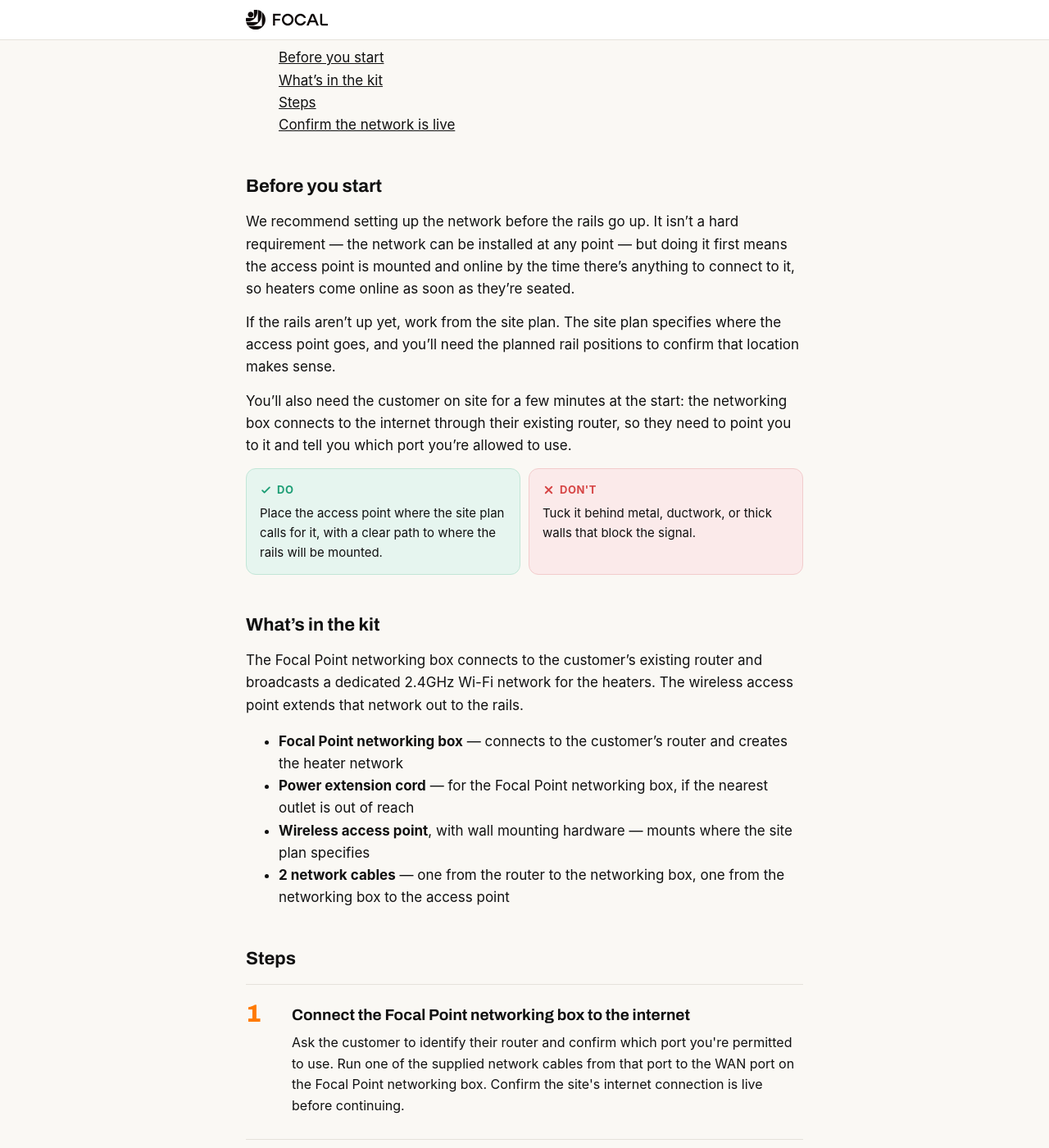
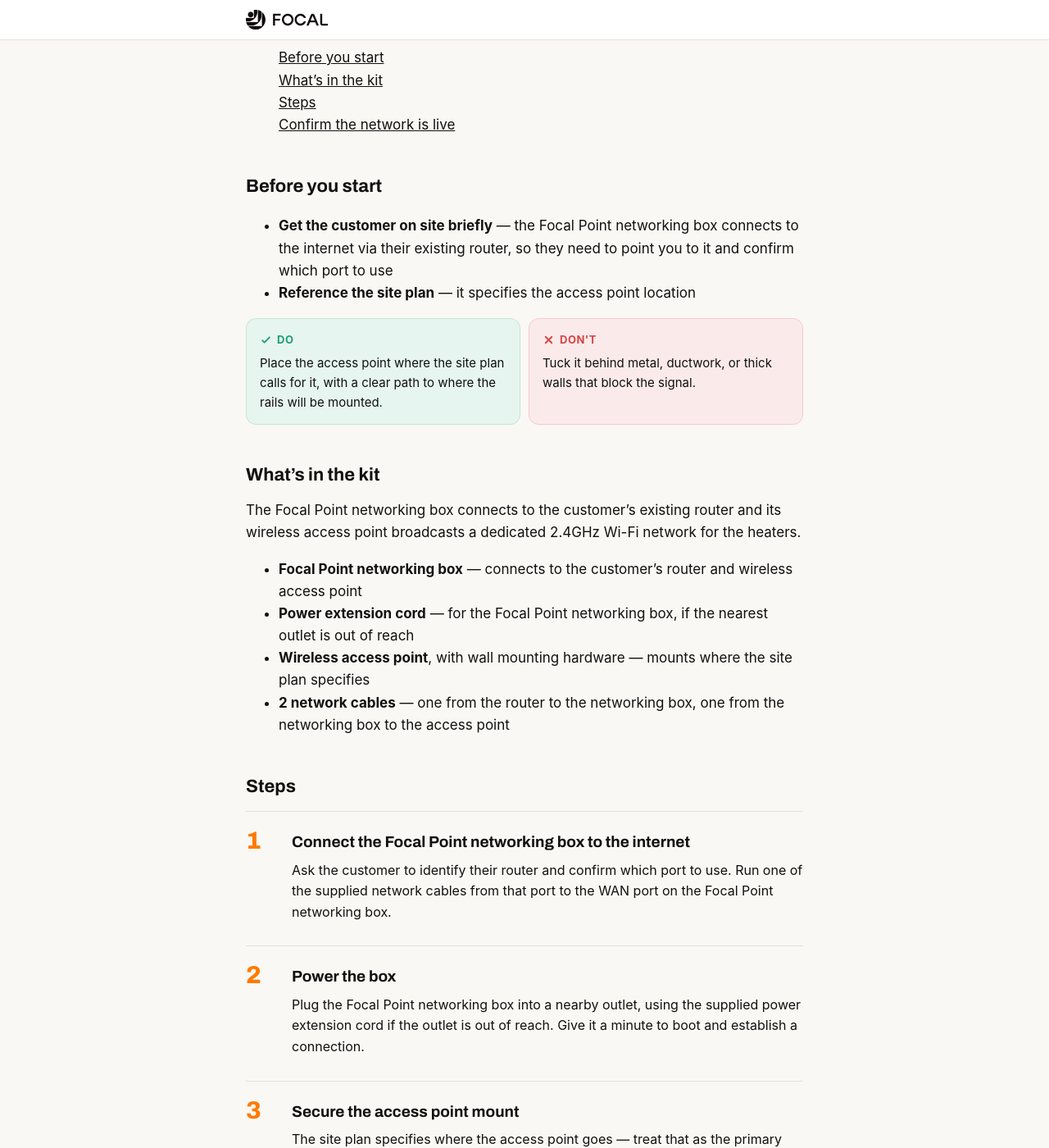
Before and after one commit to BeamT/external-docs, a Jekyll site: the page built from _guides/network-setup.md, in a window 1280 px wide and 1400 px high, scrolled down 225 px. Shown: the whole window at 82% size. Built offline with Jekyll 4.4.1, drawn with Linux system fonts in a browser that asks for light colours; some web fonts are replaced; some of the changed text lies outside the part shown.

Commit message:
control and network

```diff
--- a/_guides/network-setup.md
+++ b/_guides/network-setup.md
@@ -16,39 +16,36 @@
 
 ## Before you start
 
-We recommend setting up the network before the rails go up. It isn't a hard requirement — the network can be installed at any point — but doing it first means the access point is mounted and online by the time there's anything to connect to it, so heaters come online as soon as they're seated.
-
-If the rails aren't up yet, work from the site plan. The site plan specifies where the access point goes, and you'll need the planned rail positions to confirm that location makes sense.
-
-You'll also need the customer on site for a few minutes at the start: the networking box connects to the internet through their existing router, so they need to point you to it and tell you which port you're allowed to use.
+- **Get the customer on site briefly** — the Focal Point networking box connects to the internet via their existing router, so they need to point you to it and confirm which port to use
+- **Reference the site plan** — it specifies the access point location
 
 {% include dodont.html do="Place the access point where the site plan calls for it, with a clear path to where the rails will be mounted." dont="Tuck it behind metal, ductwork, or thick walls that block the signal." %}
 
 ## What's in the kit
 
-The Focal Point networking box connects to the customer's existing router and broadcasts a dedicated 2.4GHz Wi-Fi network for the heaters. The wireless access point extends that network out to the rails.
+The Focal Point networking box connects to the customer's existing router and its wireless access point broadcasts a dedicated 2.4GHz Wi-Fi network for the heaters.
 
-- **Focal Point networking box** — connects to the customer's router and creates the heater network
+- **Focal Point networking box** — connects to the customer's router and wireless access point
 - **Power extension cord** — for the Focal Point networking box, if the nearest outlet is out of reach
 - **Wireless access point**, with wall mounting hardware — mounts where the site plan specifies
 - **2 network cables** — one from the router to the networking box, one from the networking box to the access point
 
 ## Steps
 
-{% include step.html number="1" title="Connect the Focal Point networking box to the internet" body="Ask the customer to identify their router and confirm which port you're permitted to use. Run one of the supplied network cables from that port to the WAN port on the Focal Point networking box. Confirm the site's internet connection is live before continuing." %}
+{% include step.html number="1" title="Connect the Focal Point networking box to the internet" body="Ask the customer to identify their router and confirm which port to use. Run one of the supplied network cables from that port to the WAN port on the Focal Point networking box." %}
 
 {% include step.html number="2" title="Power the box" body="Plug the Focal Point networking box into a nearby outlet, using the supplied power extension cord if the outlet is out of reach. Give it a minute to boot and establish a connection." %}
 
-{% include step.html number="3" title="Mount the access point bracket" body="The site plan specifies where the access point goes — treat that as the primary location. Fix the wall mounting hardware there, keeping the bracket away from large metal surfaces. Only deviate if the planned spot is physically unworkable, and note the change on the plan." %}
+{% include step.html number="3" title="Secure the access point mount" body="The site plan specifies where the access point goes — treat that as the primary location. Fasten the wall mount there and only deviate if the planned spot is physically unworkable, and note the change on the plan." %}
 
-{% include step.html number="4" title="Attach the access point" body="Slide the access point onto its mount and run the second network cable back to the Focal Point networking box. Wait for its status light to show it's online." %}
+{% include step.html number="4" title="Attach the access point" body="Connect the second network cable to wireless access point and the Focal Point networking box. Slide the access point onto its mount." %}
+
+{% include step.html number="5" title="Tidy up the network cable" body="Tidy up the network cable to the access point using cable clips, ties, etc" %}
 
 ## Confirm the network is live
 
-{% include checklist.html items="Focal Point networking box powered and connected to the customer's router | Access point mounted at the location specified on the site plan | Both network cables seated and secured | Beam_Wifi network is being broadcasted" %}
+{% include checklist.html items="Focal Point networking box powered and connected to the customer's router | Access point mounted at the location specified on the site plan | Both network cables seated and secured | Wi-Fi network `Beam_Wifi` is being broadcasted" %}
 
-If the rails aren't installed yet, you can't confirm heater coverage at this point. That check happens later, in [Register & Assign Heaters]({{ site.baseurl }}/register-assign-heaters/).
-
-{% include warn.html text="If heaters won't come online once they're installed, come back and reposition the access point closer to the rails or clear obstructions before assuming a hardware fault." %}
+{% include warn.html text="If heaters won't come online once they're installed, come back and reposition the access point closer to the rails or clear obstructions before assuming a hardware fault. If that doesn't resolve it, contact Focal." %}
 
 {% include nextlink.html slug="rail-installation" title="Rail Installation" %}
```
Also changed, not shown: _guides/heater-control.md (+2 -0 lines).
